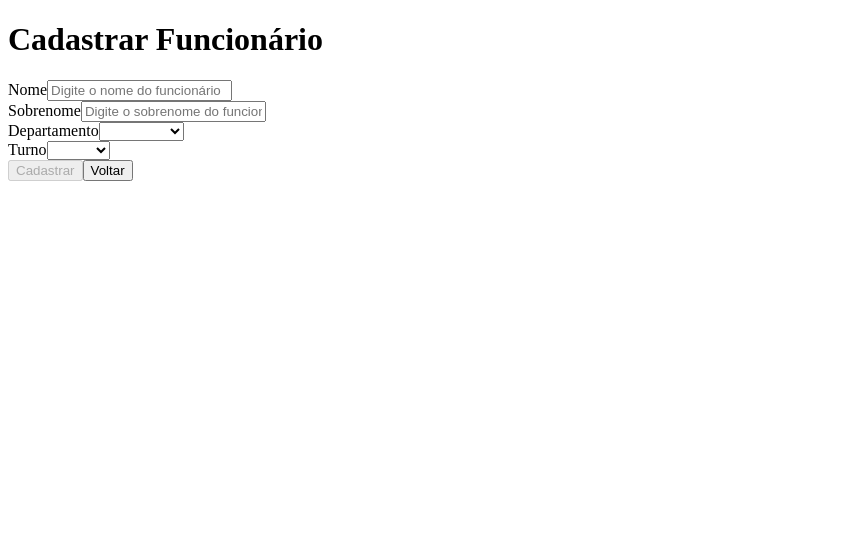
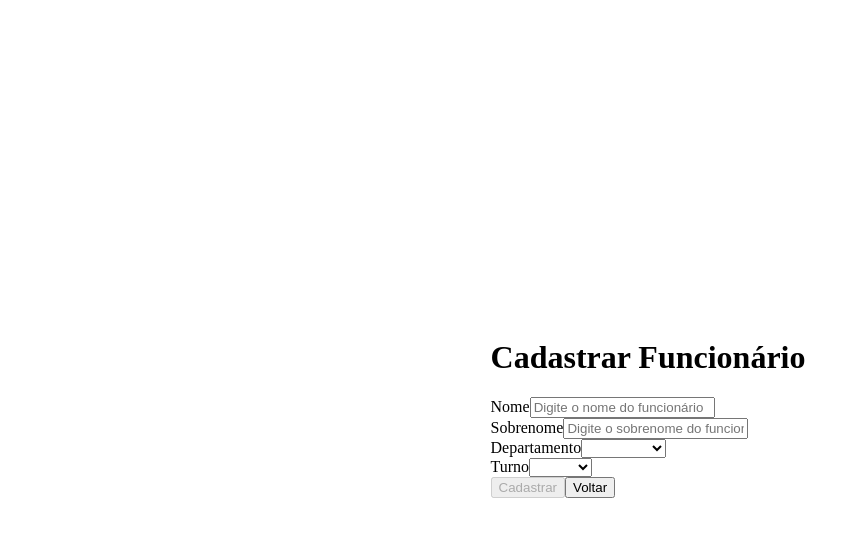
Before and after one commit to geovannaotoni/angular-crud, an Angular app: page /cadastrar in a window 1280 px wide. Shown: the top 536 px of the page, without its empty margins (0-860 px from the left). Built offline with nearby package versions, Linux system fonts and the light colour scheme.

Commit message:
feat: style

```diff
--- a/src/app/app.component.html
+++ b/src/app/app.component.html
@@ -1 +1,3 @@
-<router-outlet></router-outlet>
+<main class="container">
+  <router-outlet></router-outlet>
+</main>
--- a/src/styles.css
+++ b/src/styles.css
@@ -1 +1,14 @@
 /* You can add global styles to this file, and also import other style files */
+html, body {
+  width: 100vw;
+  height: 100vh;
+  /* font-size: 62.5%; */
+}
+
+.container {
+  display: flex;
+  justify-content: center;
+  align-items: center;
+  width: 100%;
+  height: 100%;
+}
```
